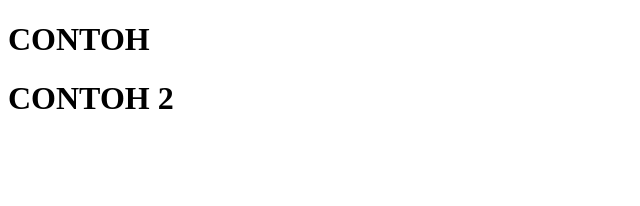
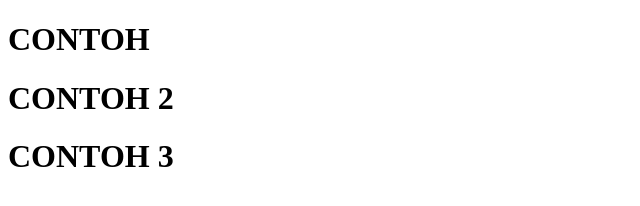
Before and after one commit to DevFaeez/belajar-git-remote, a plain HTML site: page contoh.html in a window 1280 px wide. Shown: the whole page, without its empty margins (0-640 px from the left). Drawn offline with Linux system fonts and the light colour scheme.

Commit message:
add third line

```diff
--- a/contoh.html
+++ b/contoh.html
@@ -8,5 +8,6 @@
 <body>
     <h1>CONTOH</h1>
     <h1>CONTOH 2</h1>
+    <h1>CONTOH 3</h1>
 </body>
 </html>
```
